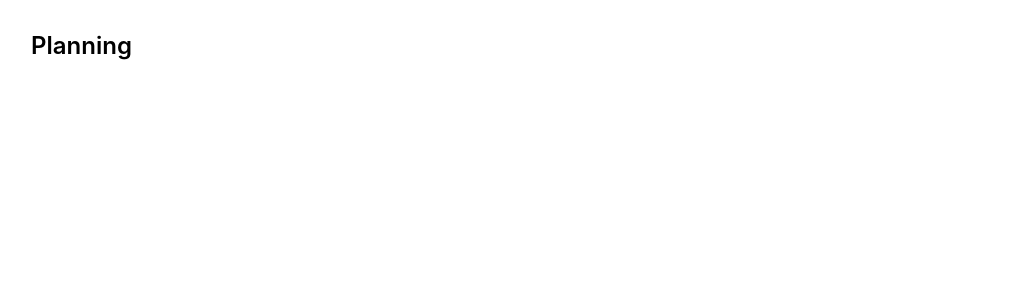
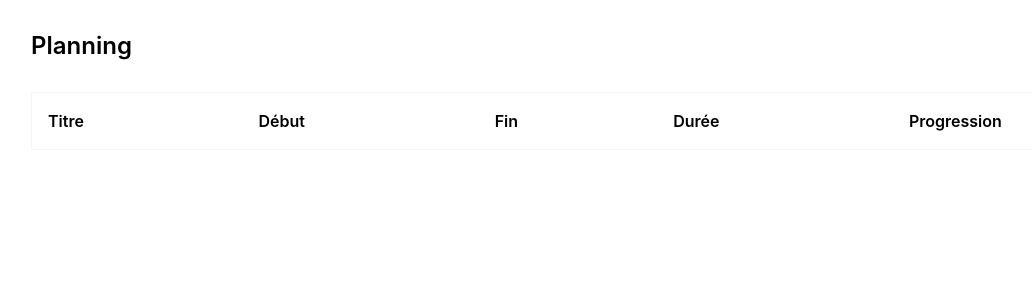
Before and after one commit to Joeil92/React-gantt, a React (Vite) app: page / in a window 1280 px wide. Shown: the top 300 px of the page, without its empty margins (1-1033 px from the left). Built offline with nearby package versions, Linux system fonts and the light colour scheme.

Commit message:
Add header view gantt

```diff
--- a/src/entities/gantt-header/gantt-header.api.ts
+++ b/src/entities/gantt-header/gantt-header.api.ts
@@ -1,38 +1,37 @@
 import type { GanttHeader } from './gantt-header.types'
-import { v4 as uuidv4 } from 'uuid'
 
 const ganttHeaders: GanttHeader[] = [
   {
-    id: uuidv4(),
     label: 'Titre',
+    field: 'title',
     type: 'string',
     isVisible: true,
     isEditable: true,
   },
   {
-    id: uuidv4(),
     label: 'Début',
+    field: 'startDate',
     type: 'date',
     isVisible: true,
     isEditable: true,
   },
   {
-    id: uuidv4(),
     label: 'Fin',
+    field: 'endDate',
     type: 'date',
     isVisible: true,
     isEditable: true,
   },
   {
-    id: uuidv4(),
     label: 'Durée',
+    field: 'duration',
     type: 'number',
     isVisible: true,
     isEditable: true,
   },
   {
-    id: uuidv4(),
     label: 'Progression',
+    field: 'progress',
     type: 'number',
     isVisible: true,
     isEditable: true,
--- a/src/entities/gantt-header/gantt-header.contracts.ts
+++ b/src/entities/gantt-header/gantt-header.contracts.ts
@@ -1,7 +1,7 @@
 import { z } from 'zod'
 
 export const ganttHeaderSchema = z.object({
-  id: z.string(),
+  field: z.string(),
   label: z.string(),
   type: z.enum(['string', 'number', 'date']),
   isVisible: z.boolean(),
--- /dev/null
+++ b/src/features/gantt/header-gantt/Header-gantt.ui.tsx
@@ -0,0 +1,28 @@
+import { Filter } from 'lucide-react'
+import type { GanttHeader } from '../../../entities/gantt-header/gantt-header.types'
+import { TableHead } from '../../../shared/ui/table/Table.ui'
+
+type HeaderGanttProps = {
+  headers: GanttHeader[]
+}
+export function HeaderGantt(props: HeaderGanttProps) {
+  return (
+    <>
+      {props.headers.map((header) =>
+        header.isVisible ? (
+          <TableHead
+            key={header.field}
+            className="group hover:bg-grey-100 cursor-pointer transition duration-200 ease-in-out"
+          >
+            <div className="flex items-center justify-between">
+              {header.label}
+              <span className="text-grey-500 invisible group-hover:visible">
+                <Filter className="h-4 w-4" />
+              </span>
+            </div>
+          </TableHead>
+        ) : null
+      )}
+    </>
+  )
+}
--- a/src/pages/home/Home.tsx
+++ b/src/pages/home/Home.tsx
@@ -1,12 +1,13 @@
-import { getTasks } from '../../shared/api/api.service'
+import { getGanttHeaders, getTasks } from '../../shared/api/api.service'
 import { GanttChart } from '../../widgets/gantt-chart/Gantt-chart'
 
 export default function Home() {
   const { data: tasks } = getTasks()
+  const { data: headers } = getGanttHeaders()
 
   return (
     <main className="m-8">
-      <GanttChart tasks={tasks} />
+      <GanttChart tasks={tasks} headers={headers} />
     </main>
   )
 }
--- a/src/widgets/gantt-chart/Gantt-chart.tsx
+++ b/src/widgets/gantt-chart/Gantt-chart.tsx
@@ -1,8 +1,12 @@
+import type { GanttHeader } from '../../entities/gantt-header/gantt-header.types'
 import { type Task } from '../../entities/task/task.types'
+import { HeaderGantt } from '../../features/gantt/header-gantt/Header-gantt.ui'
+import { Table, TableHeader } from '../../shared/ui/table/Table.ui'
 import { Typography } from '../../shared/ui/typography/Typography.ui'
 
 type GanttChartProps = {
   tasks: Task[]
+  headers: GanttHeader[]
 }
 
 export function GanttChart(props: GanttChartProps) {
@@ -10,11 +14,22 @@ export function GanttChart(props: GanttChartProps) {
 }
 
 function BaseGanttChart(props: GanttChartProps) {
-  console.log(props)
-
   return (
     <div>
-      <Typography tag={'h5'}>Planning</Typography>
+      <Typography tag={'h5'} className="mb-8">
+        Planning
+      </Typography>
+      <TableGanttChart tasks={props.tasks} headers={props.headers} />
     </div>
   )
 }
+
+function TableGanttChart(props: GanttChartProps) {
+  return (
+    <Table>
+      <TableHeader>
+        <HeaderGantt headers={props.headers} />
+      </TableHeader>
+    </Table>
+  )
+}
```
